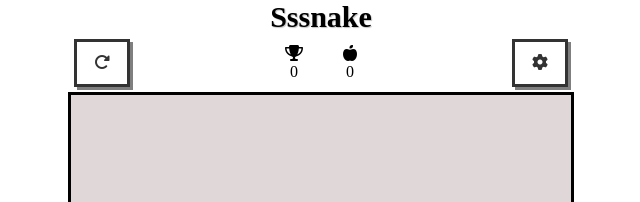
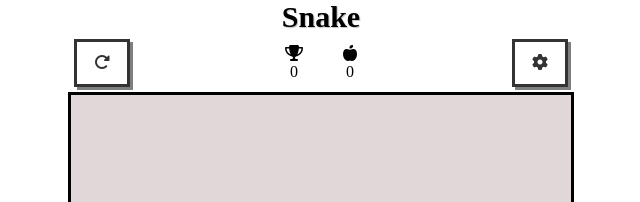
Before and after one commit to noahhendlish/snake, a plain HTML site: page index.html in a window 1280 px wide. Shown: the top 202 px of the page, 319-959 px from the left. Drawn offline with nearby package versions, Linux system fonts and the light colour scheme; a web font is replaced by a local one.

Commit message:
update title

```diff
--- a/index.html
+++ b/index.html
@@ -27,14 +27,14 @@
     <link rel="stylesheet" type="text/css" href="./css/snake.css">
     <!-- icons -->
     <link href="https://fonts.googleapis.com/icon?family=Material+Icons"
-      rel="stylesheet">
+    rel="stylesheet">
 
     <link rel="stylesheet" href="https://cdnjs.cloudflare.com/ajax/libs/font-awesome/4.7.0/css/font-awesome.min.css">
     <script src="https://kit.fontawesome.com/a63b3398b9.js" crossorigin="anonymous"></script>
     </head>
 
     <body>
-        <h1 class = 'game-title'>Sssnake</h1>
+        <h1 class = 'game-title'>Snake</h1>
         <header class= 'header'>
             <!-- button above game display to control: pause/play/replay (*left-side)-->
             <div class = 'header-buttons header-play-buttons'>
```
